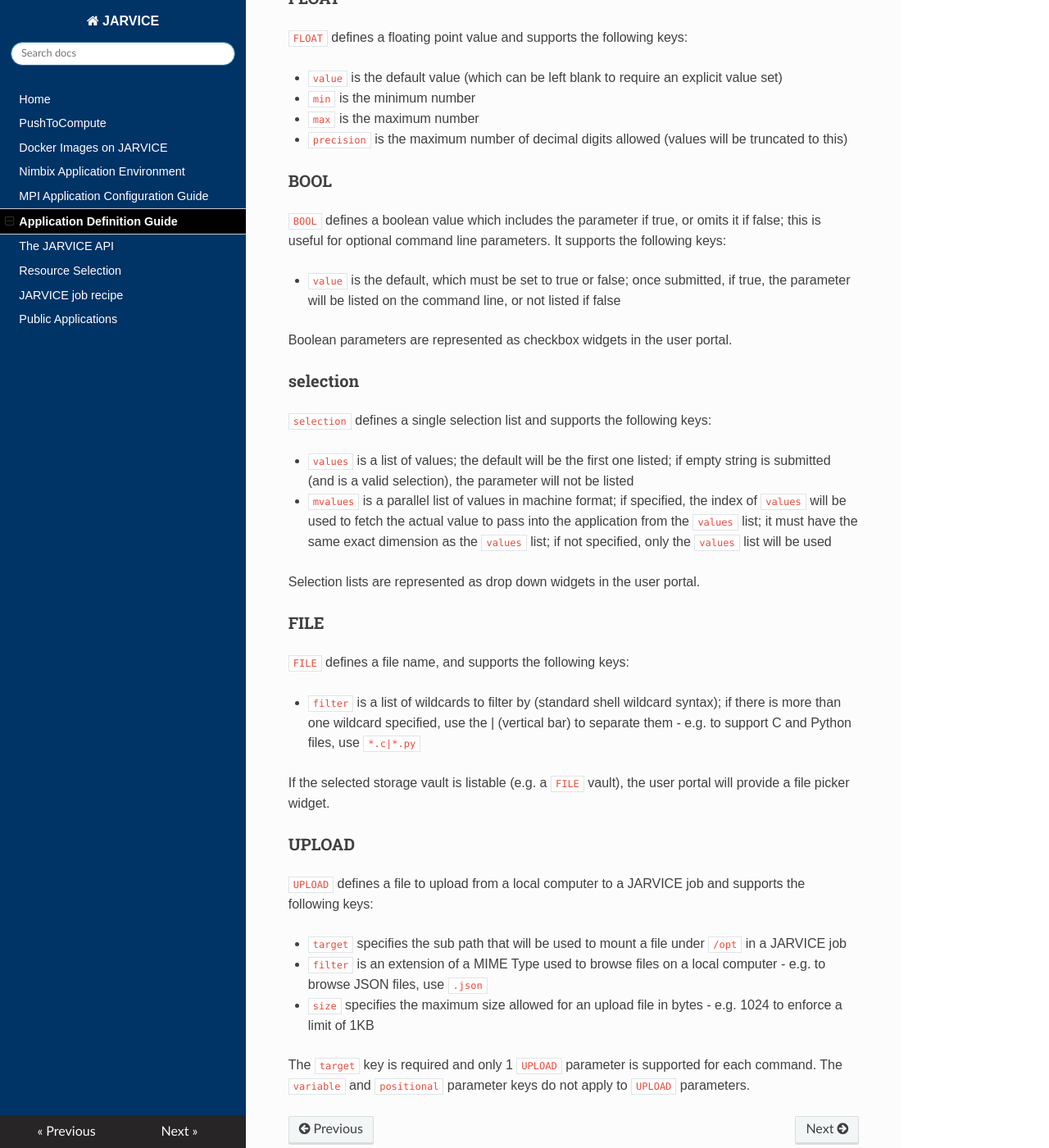
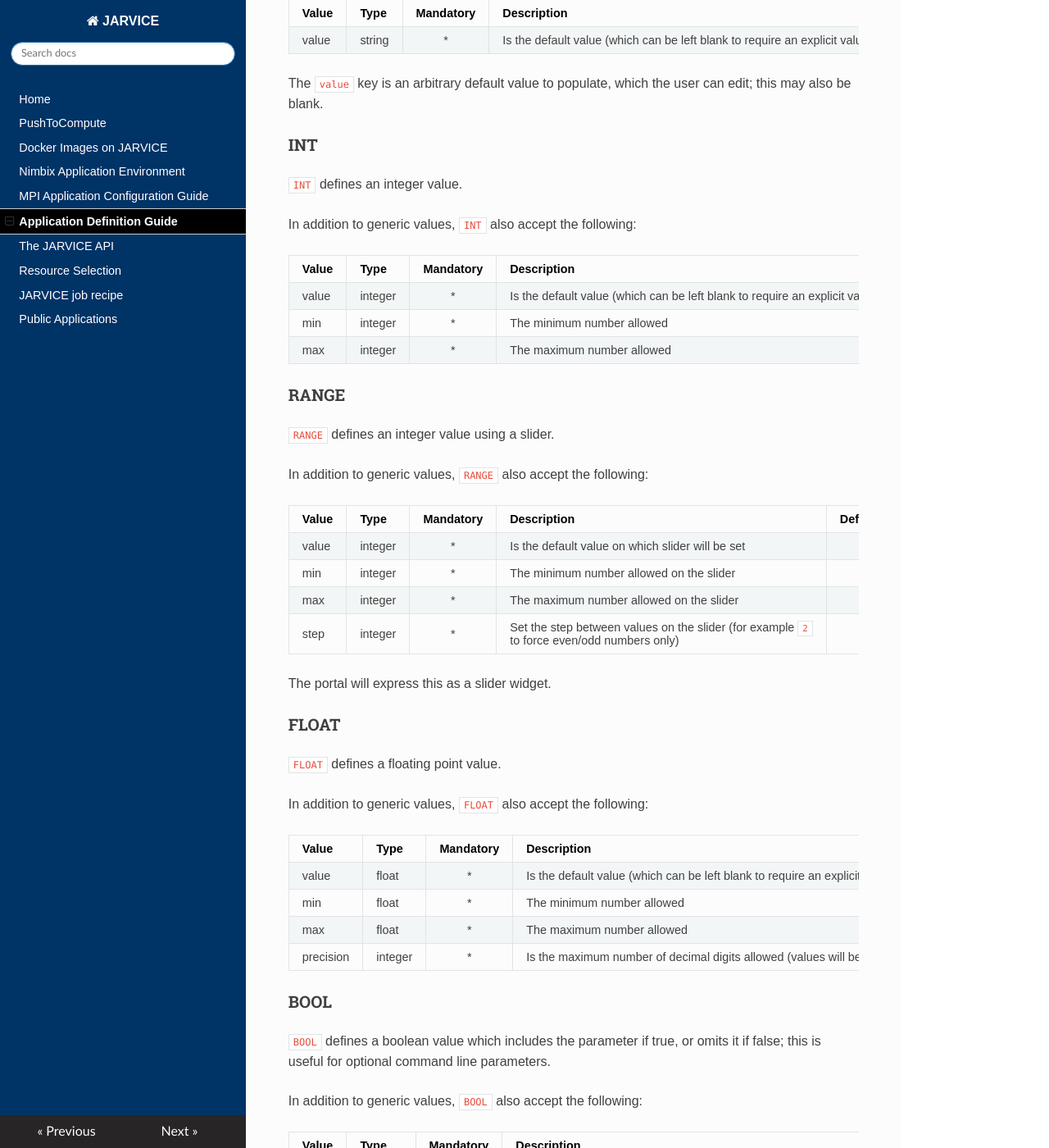
Before and after one commit to nimbix/jardoc, an MkDocs documentation site: the page built from docs/appdef.md, in a window 1280 px wide and 1400 px high, scrolled down 5816 px. Shown: the whole window at 82% size. Built offline with MkDocs 1.6.1, drawn with Linux system fonts in a browser that asks for light colours; nearby versions of some CDN libraries; old or Windows-style settings are respelled for this version of MkDocs; some of the changed text lies outside the part shown.

Commit message:
JAR-5196 Type via tables

```diff
--- a/docs/appdef.md
+++ b/docs/appdef.md
@@ -135,9 +135,27 @@ NOTE:
 
 ## Parameter Type Reference
 
+Each parameter type accepts multiple values. Some values are generic to all:
+
+| Value       | Type    |  Mandatory | Description | Default |
+|-------------|---------|:----------:|-------------|---------|
+| name        | string  | *          | Value name | |
+| description | string  | *          | Value description | |
+| positional  | boolean |            | If value should be passed ordered as in AppDef file | true |
+| required    | boolean | *          | If value is required (implicitely true for CONST type) | |
+| variable    | boolean |            | If element should be provided by /etc/JARVICE/jobenv.sh instead of passed as argument | false |
+
 ### CONST
 
-`CONST` defines a constant value and supports substitutions as well - the user may not modify these parameters.  When the type is `CONST`, the `value` key may be either an actual value or one of the following substitutions:
+`CONST` defines a constant value and supports substitutions as well - the user may not modify these parameters.
+
+In addition to generic values, `CONST` also accept the following:
+
+| Value       | Type    |  Mandatory | Description | Default |
+|-------------|---------|:----------:|-------------|---------|
+| value       | string  | *          | Value of element | |
+
+When the type is `CONST`, the `value` key may be either an actual value or one of the following substitutions:
 
 * `%APIURL%` – public API URL \*
 * `%APIUSER%` – username of user who submitted the call \*
@@ -160,67 +178,103 @@ NOTE:
 
 ### STR
 
-`STR` defines a string value and is the default `type` if not specified.  The `value` key is an arbitrary default value to populate, which the user can edit; this may also be blank.
+`STR` defines a string value and is the default `type` if not specified.
+
+In addition to generic values, `STR` also accept the following:
+
+| Value       | Type    |  Mandatory | Description | Default |
+|-------------|---------|:----------:|-------------|---------|
+| value       | string  | *          | Is the default value (which can be left blank to require an explicit value set) | |
+
+The `value` key is an arbitrary default value to populate, which the user can edit; this may also be blank.
 
 ### INT
 
-`INT` defines an integer value and supports the following keys:
+`INT` defines an integer value.
 
-* `value` is the default value (which can be left blank to require an explicit value set)
-* `min` is the minimum number
-* `max` is the maximum number
+In addition to generic values, `INT` also accept the following:
+
+| Value       | Type    |  Mandatory | Description | Default |
+|-------------|---------|:----------:|-------------|---------|
+| value       | integer | *          | Is the default value (which can be left blank to require an explicit value set) | |
+| min         | integer | *          | The minimum number allowed | |
+| max         | integer | *          | The maximum number allowed | |
 
 ### RANGE
 
-`RANGE` defines an integer value using a slider:
+`RANGE` defines an integer value using a slider.
 
-* `value` is the default value on which slider will be set
-* `min` is the minimum number on the slider
-* `max` is the maximum number on the slider
-* `step` set the steps on the slider (for example `2` to force even/odd numbers only)
+In addition to generic values, `RANGE` also accept the following:
+
+| Value       | Type    |  Mandatory | Description | Default |
+|-------------|---------|:----------:|-------------|---------|
+| value       | integer | *          | Is the default value on which slider will be set | |
+| min         | integer | *          | The minimum number allowed on the slider | |
+| max         | integer | *          | The maximum number allowed on the slider | |
+| step        | integer | *          | Set the step between values on the slider (for example `2` to force even/odd numbers only) | |
 
 The portal will express this as a slider widget.
 
 ### FLOAT
 
-`FLOAT` defines a floating point value and supports the following keys:
+`FLOAT` defines a floating point value.
 
-* `value` is the default value (which can be left blank to require an explicit value set)
-* `min` is the minimum number
-* `max` is the maximum number
-* `precision` is the maximum number of decimal digits allowed (values will be truncated to this)
+In addition to generic values, `FLOAT` also accept the following:
+
+| Value       | Type    |  Mandatory | Description | Default |
+|-------------|---------|:----------:|-------------|---------|
+| value       | float   | *          | Is the default value (which can be left blank to require an explicit value set) | |
+| min         | float   | *          | The minimum number allowed | |
+| max         | float   | *          | The maximum number allowed | |
+| precision   | integer | *          | Is the maximum number of decimal digits allowed (values will be truncated to this) | |
 
 ### BOOL
 
-`BOOL` defines a boolean value which includes the parameter if true, or omits it if false; this is useful for optional command line parameters.  It supports the following keys:
+`BOOL` defines a boolean value which includes the parameter if true, or omits it if false; this is useful for optional command line parameters.
 
-* `value` is the default, which must be set to true or false; once submitted, if true, the parameter will be listed on the command line, or not listed if false
+In addition to generic values, `BOOL` also accept the following:
+
+| Value       | Type    |  Mandatory | Description | Default |
+|-------------|---------|:----------:|-------------|---------|
+| value       | boolean | *          | Is the default, which must be set to true or false; once submitted, if true, the parameter will be listed on the command line, or not listed if false | |
 
 Boolean parameters are represented as checkbox widgets in the user portal.
 
 ### selection
 
-`selection` defines a single selection list and supports the following keys:
+`selection` defines a single selection list.
 
-* `values` is a list of values; the default will be the first one listed; if empty string is submitted (and is a valid selection), the parameter will not be listed
-* `mvalues` is a parallel list of values in machine format; if specified, the index of `values` will be used to fetch the actual value to pass into the application from the `values` list; it must have the same exact dimension as the `values` list; if not specified, only the `values` list will be used
+In addition to generic values, `selection` also accept the following:
+
+| Value       | Type    |  Mandatory | Description | Default |
+|-------------|---------|:----------:|-------------|---------|
+| value**s**  | list    | *          | Is a list of values; the default will be the first one listed; if empty string is submitted (and is a valid selection), the parameter will not be listed | |
+| mvalues | list    |           | Is a parallel list of values in machine format; if specified, the index of `values` will be used to fetch the actual value to pass into the application from the `values` list; it must have the same exact dimension as the `values` list; if not specified, only the `values` list will be used | [ ] |
 
 Selection lists are represented as drop down widgets in the user portal.
 
 ### FILE
 
-`FILE` defines a file name, and supports the following keys:
+`FILE` defines a file name.
 
-* `filter` is a list of wildcards to filter by (standard shell wildcard syntax); if there is more than one wildcard specified, use the \| (vertical bar) to separate them - e.g. to support C and Python files, use `*.c|*.py`
+In addition to generic values, `FILE` also accept the following:
+
+| Value       | Type    |  Mandatory | Description | Default |
+|-------------|---------|:----------:|-------------|---------|
+| filter      | string  |            | Is a list of wildcards to filter by (standard shell wildcard syntax); if there is more than one wildcard specified, use the \| (vertical bar) to separate them - e.g. to support C and Python files, use `*.c|*.py` | |
 
 If the selected storage vault is listable (e.g. a `FILE` vault), the user portal will provide a file picker widget.
 
 ### UPLOAD
 
-`UPLOAD` defines a file to upload from a local computer to a JARVICE job and supports the following keys:
+`UPLOAD` defines a file to upload from a local computer to a JARVICE job.
 
-* `target` specifies the sub path that will be used to mount a file under `/opt` in a JARVICE job
-* `filter` is an extension of a MIME Type used to browse files on a local computer - e.g. to browse JSON files, use `.json`
-* `size` specifies the maximum size allowed for an upload file in bytes - e.g. 1024 to enforce a limit of 1KB
+In addition to `name`, `description` and `required` generic values (not `positional` and `variable` as it makes no sense here), `UPLOAD` also accept the following:
+
+| Value       | Type    |  Mandatory | Description | Default |
+|-------------|---------|:----------:|-------------|---------|
+| target      | string  | *          | Specifies the sub path that will be used to mount a file under `/opt` in a JARVICE job | |
+| filter      | string  |            | Is an extension of a MIME Type used to browse files on a local computer - e.g. to browse JSON files, use `.json` | |
+| size        | integer |            | Specifies the maximum size allowed for an upload file in bytes - e.g. 1024 to enforce a limit of 1KB | |
 
 The `target` key is required and only 1 `UPLOAD` parameter is supported for each command. The `variable` and `positional` parameter keys do not apply to `UPLOAD` parameters.
```
